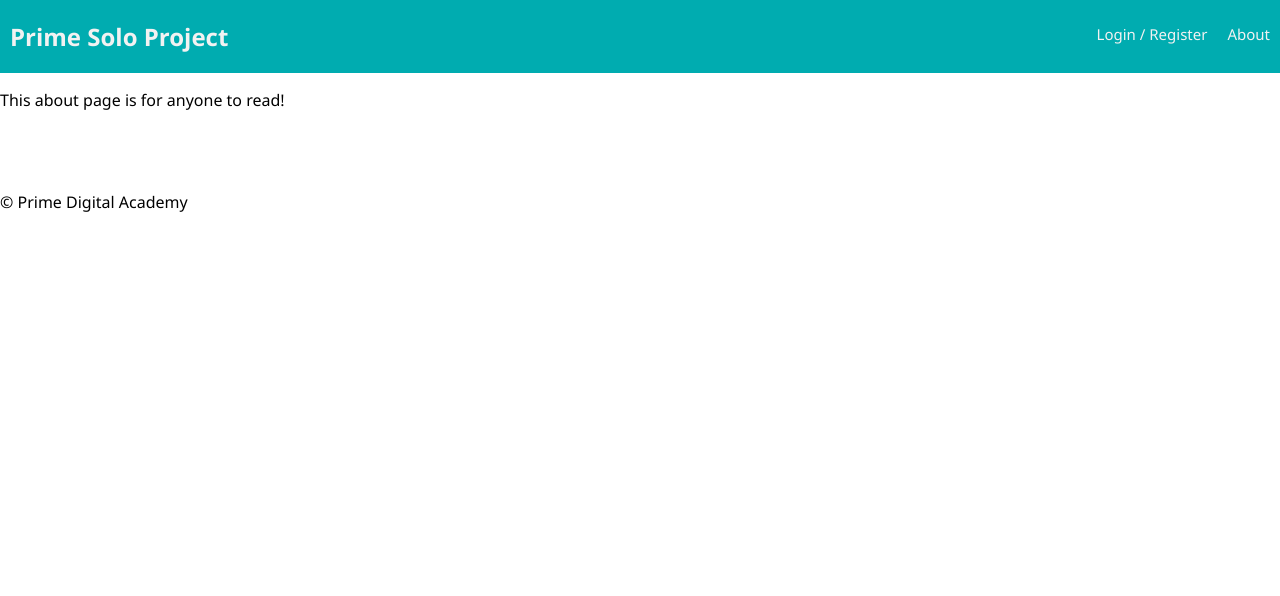
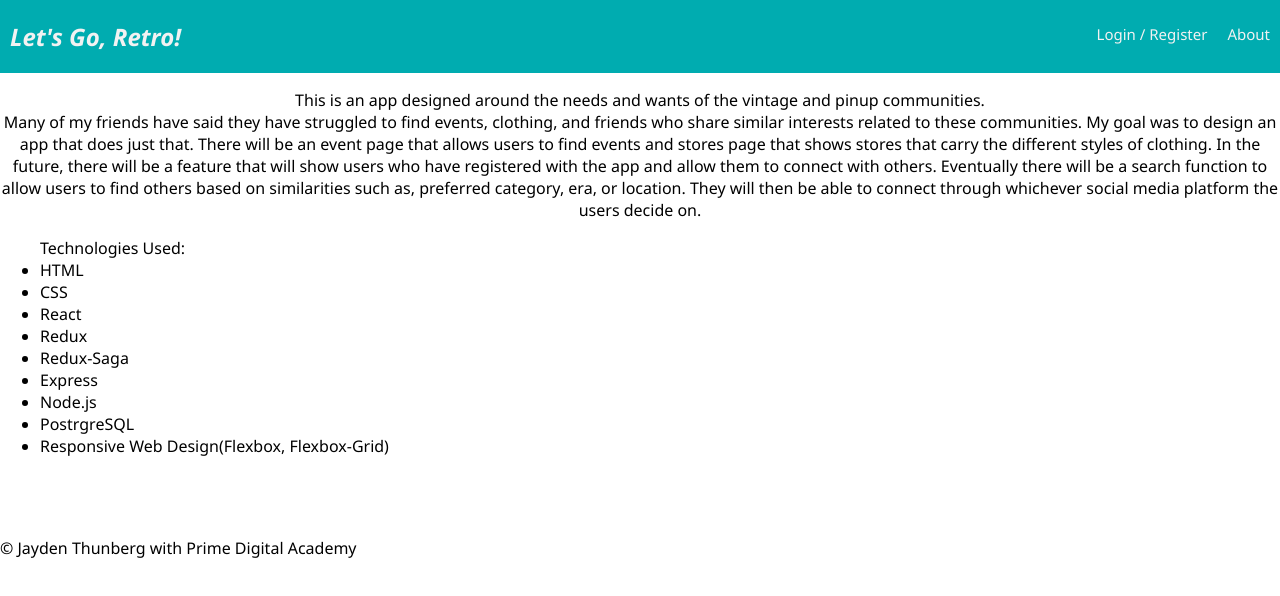
Before and after one commit to JaydenThunberg/solo-project, a React (Create React App) app: page /#/about in a window 1280 px wide. Shown: the top 596 px of the page. Built offline with nearby package versions, Linux system fonts and the light colour scheme; no server answers.

Commit message:
updated about page

```diff
--- a/src/components/AboutPage/AboutPage.js
+++ b/src/components/AboutPage/AboutPage.js
@@ -8,9 +8,30 @@ import React from 'react';
 const AboutPage = () => (
   <div>
     <div>
-      <p>
-        This about page is for anyone to read!
+      <p align="center" >
+      This is an app designed around the needs and wants of the vintage and pinup communities.
+      <br/>
+      Many of my friends have said they have struggled to find events, clothing, and friends
+      who share similar interests related to these communities.
+      My goal was to design an app that does just that. There will be an event page that allows
+      users to find events and stores page that shows stores that carry the different styles
+      of clothing. In the future, there will be a feature that will show users who have registered
+      with the app and allow them to connect with others. Eventually there will be a search function
+      to allow users to find others based on similarities such as, preferred category, era, or location.
+      They will then be able to connect through whichever social media platform the users decide on.
       </p>
+      <ul>
+        <span>Technologies Used:</span>
+        <li>HTML</li>
+        <li>CSS</li>
+        <li>React</li>
+        <li>Redux</li>
+        <li>Redux-Saga</li>
+        <li>Express</li>
+        <li>Node.js</li>
+        <li>PostrgreSQL</li>
+        <li>Responsive Web Design(Flexbox, Flexbox-Grid)</li>
+      </ul>
     </div>
   </div>
 );
--- a/src/components/App/App.js
+++ b/src/components/App/App.js
@@ -55,6 +55,7 @@ class App extends Component {
               path="/info"
               component={InfoPage}
             />
+
             {/* If none of the other routes matched, we will show a 404. */}
             <Route render={() => <h1>404</h1>} />
           </Switch>
--- a/src/components/Footer/Footer.js
+++ b/src/components/Footer/Footer.js
@@ -8,7 +8,7 @@ import './Footer.css'
 
 const Footer = () => (
   <footer>
-    &copy; Prime Digital Academy
+    &copy; Jayden Thunberg with Prime Digital Academy
   </footer>
 );
 
--- a/src/components/Nav/Nav.js
+++ b/src/components/Nav/Nav.js
@@ -7,7 +7,7 @@ import './Nav.css';
 const Nav = (props) => (
   <div className="nav">
     <Link to="/home">
-      <h2 className="nav-title">Prime Solo Project</h2>
+      <h2 className="nav-title"><em>Let's Go, Retro!</em></h2>
     </Link>
     <div className="nav-right">
       <Link className="nav-link" to="/home">
```
